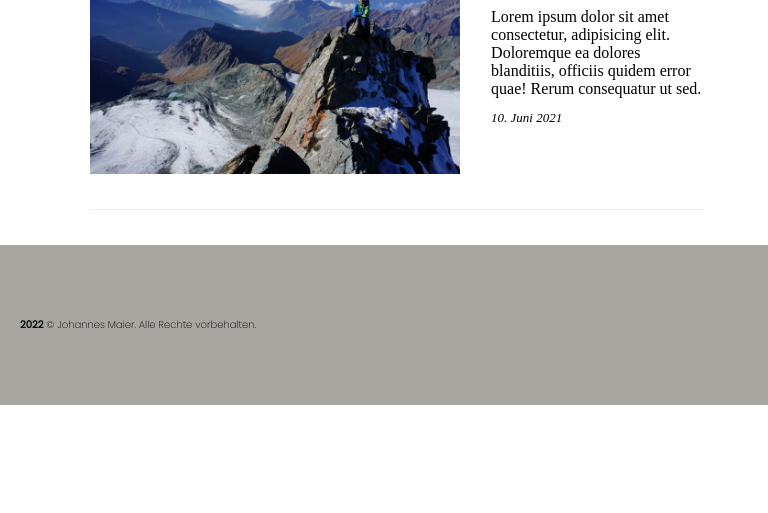
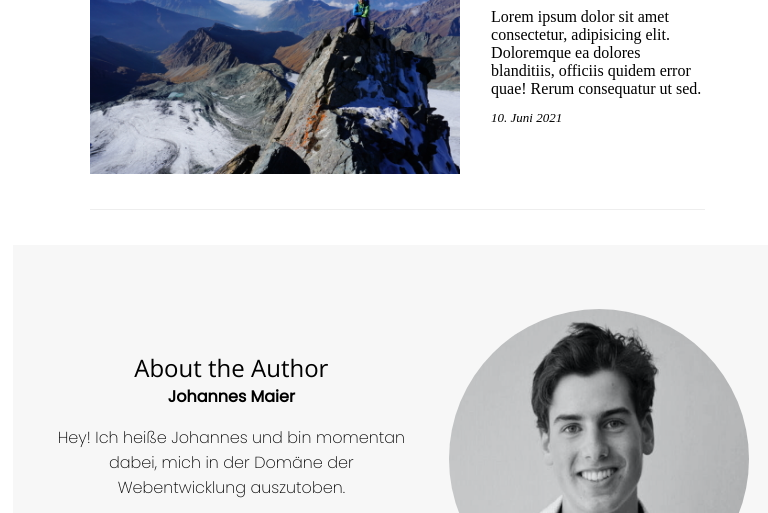
Before and after one commit to Ranarim/Udacity-Projects, a plain HTML site: page PersonalBlogWebsite/blog-page.html in a window 768 px wide. Shown: the part 1505-2018 px from the top of the page. Before the commit the page ends 1910 px from the top, so only its background shows below. Drawn offline with nearby package versions, Linux system fonts and the light colour scheme.

Commit message:
hopefully my last commit for today

```diff
--- /dev/null
+++ b/PersonalBlogWebsite/blog-page.css
@@ -0,0 +1,333 @@
+        @import url('https://fonts.googleapis.com/css2?family=Amatic+SC&family=Montserrat:ital,wght@0,100;0,200;0,300;0,400;0,500;0,600;0,700;1,200;1,300;1,400;1,500;1,600;1,700;1,900&family=Poppins:wght@200;400&display=swap');
+        @import url('https://fonts.googleapis.com/css2?family=Amatic+SC&family=Montserrat:ital,wght@0,100;0,200;0,300;0,400;0,500;0,600;0,700;1,200;1,300;1,400;1,500;1,600;1,700;1,900&family=Open+Sans:wght@300&family=Poppins:wght@200;400&display=swap');
+        @import url("navbar.css");
+        * {
+            box-sizing: border-box;
+            margin: 0px;
+            padding: 0px
+        }
+
+        .container {
+            display: grid;
+            grid-template-columns: repeat(3, 1fr);
+            grid-auto-rows: minmax(10px, auto);
+            /* Use grid-template-area to create a mobile layout where each named space occupies its own row */
+            grid-template-areas: "hd hd hd" "main main main" "footer footer footer";
+            width: 100%;
+            padding-bottom: 0;
+        }
+        /*NAVBAR Größer als 630px------------------------------------------
+
+nav {
+    background: #f7f7f7;
+    color: black;
+    display: flex;
+    justify-content: space-between;
+    width: 100vw;
+}
+
+nav .logo {
+    width: 13em !important;
+}
+
+nav h1 {
+    font-size: calc((2 - 1) * 0.96vw + 0.8rem);
+    margin: 1rem;
+}
+
+nav a {
+    text-decoration: none;
+    color: black;
+}
+
+nav .main_menu {
+    display: flex;
+    list-style: none;
+    flex-wrap: nowrap;
+    align-items: center;
+    justify-content: space-between;
+}
+
+nav .main_menu li a {
+    display: inline-block;
+    padding: 15px;
+    text-decoration: none;
+    color: black;
+    font-family: "Poppins";
+    font-size: calc((2 - 1) * 0.7vw + 0.6rem);
+}
+
+nav .mainMenu li a:hover {
+    cursor: pointer;
+}
+
+nav .open_menu {
+    font-size: 2rem;
+    margin: 20px;
+    display: none;
+    cursor: pointer;
+}
+
+nav .main_menu .close_menu,
+.icons i {
+    font-size: 2rem;
+    display: none;
+    cursor: pointer;
+}
+
+nav .logo {
+    margin: 6px;
+    font-size: 25px;
+    cursor: pointer;
+    font-family: "Poppins";
+}
+
+
+/*NAVBAR Kleiner als 630px
+
+@media (max-width: 630px) {
+    nav .main_menu {
+        height: 100vh;
+        position: fixed;
+        top: 0;
+        right: 0;
+        left: 0;
+        z-index: 10;
+        flex-direction: column;
+        justify-content: center;
+        align-items: center;
+        color: #f7f7f7;
+        background-color: black;
+        display: none;
+    }
+    nav .main_menu .close_menu {
+        display: block;
+        position: absolute;
+        top: 20px;
+        right: 20px;
+    }
+    nav .open_menu {
+        display: block;
+    }
+    nav .main_menu li a {
+        font-family: "Poppins";
+        font-size: 2rem;
+        color: white;
+    }
+    nav .main_menu li a:hover {
+        color: #a8a6a1;
+    }
+    .icons i {
+        display: inline-block;
+        padding: 12px;
+    }
+    .icons i:hover {
+        color: #a8a6a1;
+    }
+    nav h1 {
+        font-size: calc((2 - 1) * 1.2vw + 1rem);
+    }
+}
+
+
+/*MAIN Größer als kleiner als 470px*/
+
+        main {
+            grid-area: main;
+            display: flex;
+            justify-content: center;
+            align-items: center;
+            flex-direction: column;
+        }
+
+        main h2 {
+            font-family: "Open Sans", sans-serif;
+            font-weight: 200;
+        }
+
+        .photoslide {
+            height: min-content;
+        }
+
+        .heading {
+            margin: 1em 0 1em 0;
+        }
+
+        .photoslide img {
+            width: 100vw;
+            height: auto;
+        }
+
+        .posts {
+            display: flex;
+            flex-direction: column;
+            align-items: center;
+            justify-content: center;
+        }
+
+        .posts img {
+            width: 250px;
+            height: auto;
+        }
+
+        .post {
+            display: flex;
+            flex-direction: column;
+            justify-content: center;
+            width: 250px;
+            overflow: hidden;
+            margin-bottom: 35px;
+            padding-bottom: 35px;
+            border-bottom: 1px solid #eee;
+            background-color: white;
+        }
+
+        .post h2 {
+            font-size: 22px;
+            margin: 0.5em 0 0.5em 0;
+        }
+
+        .post_img {
+            display: flex;
+            justify-content: center;
+        }
+
+        .post_content {
+            justify-content: left;
+            text-align: left;
+        }
+
+        .post p {
+            margin: 10px 0 0 0;
+        }
+
+        .post em {
+            font-size: 13px;
+        }
+
+        footer {
+            grid-area: footer;
+            background-color: #a8a6a1;
+            height: 20vh;
+            display: flex;
+            align-items: center;
+            font-size: 10px;
+            padding: 2em;
+            font-family: Poppins;
+            font-weight: 300;
+        }
+
+        .introduction {
+            width: 100vw;
+            padding: 2em;
+            font-family: Poppins;
+            font-weight: 300;
+            display: flex;
+            flex-direction: column;
+            justify-content: center;
+            align-items: center;
+            background-color: #f7f7f7;
+            height: auto;
+        }
+
+        .introduction img {
+            height: 150px;
+            width: 150px;
+            margin-top: 2em;
+            border-radius: 100%;
+        }
+
+        .intro_text {
+            display: flex;
+            flex-direction: column;
+            justify-content: center;
+            align-items: center;
+            text-align: center;
+        }
+
+        .intro_text p {
+            margin: 1em 0 1em 0;
+        }
+
+        @media (min-width: 500px) and (max-width: 768px) {
+            .post img {
+                width: 100%;
+                height: auto;
+            }
+            .post {
+                width: 480px;
+            }
+            .introduction {
+                width: 100vw;
+                padding: 2em;
+                font-family: Poppins;
+                font-weight: 300;
+                display: flex;
+                flex-direction: row;
+                justify-content: center;
+                align-items: center;
+                background-color: #f7f7f7;
+                height: auto;
+            }
+            .introduction img {
+                height: 200px;
+                width: 200px;
+                margin-left: 2em;
+                border-radius: 100%;
+            }
+            .intro_text {
+                display: flex;
+                flex-direction: column;
+                justify-content: center;
+                align-items: center;
+                text-align: center;
+            }
+            .intro_text p {
+                margin: 1em 0 1em 0;
+            }
+        }
+
+        @media (min-width: 768px) {
+            .post {
+                display: flex;
+                flex-direction: row;
+                width: 80vw;
+            }
+            .post_content {
+                margin-left: 5%;
+                max-width: 480px;
+            }
+            main h1 {
+                margin: 1em 0 1em 0;
+                font-family: "Poppins";
+            }
+            .introduction {
+                width: 100vw;
+                padding: 2em;
+                font-family: Poppins;
+                font-weight: 300;
+                display: flex;
+                flex-direction: row;
+                justify-content: center;
+                align-items: center;
+                background-color: #f7f7f7;
+                height: auto;
+            }
+            .introduction img {
+                height: 300px;
+                width: 300px;
+                margin-left: 2em;
+                border-radius: 100%;
+            }
+            .intro_text {
+                display: flex;
+                flex-direction: column;
+                justify-content: center;
+                align-items: center;
+                text-align: center;
+                width: max(500px);
+            }
+            .intro_text p {
+                margin: 1em 0 1em 0;
+            }
+        }
--- a/PersonalBlogWebsite/blogarticle.html
+++ b/PersonalBlogWebsite/blog-page.html
@@ -7,7 +7,7 @@
     <meta name="viewport" content="width=device-width, initial-scale=1.0">
     <link rel="stylesheet" href="https://cdnjs.cloudflare.com/ajax/libs/font-awesome/5.12.0-2/css/all.min.css" integrity="sha256-46r060N2LrChLLb5zowXQ72/iKKNiw/lAmygmHExk/o=" crossorigin="anonymous" />
     <link href='https://css.gg/mail.css' rel='stylesheet'>
-    <link rel="stylesheet" href="blogarticle.css" />
+    <link rel="stylesheet" href="blog-page.css" />
     <link rel="icon" href="moon.png">
     <title>Just an average article</title>
 </head>
@@ -17,13 +17,13 @@
         <!--  <header class="main-header" id="main-header"> -->
         <nav>
             <div class="logo">
-                <a href="blogpage.html">
+                <a href="index.html">
                     <h1>Johannes Maier</h1>
                 </a>
             </div>
             <div class="open_menu"><i class="fa fa-bars"></i></div>
             <ul class="main_menu">
-                <li><a href="blogarticle.html">Berggeschichten</a></li>
+                <li><a href="blog-page.html">Berggeschichten</a></li>
                 <li><a href="#">Projekte</a></li>
                 <li><a href="#">Unterricht</a></li>
                 <li><a href="#">Sonstiges</a></li>
@@ -87,6 +87,20 @@
                 </div>
 
             </div>
+            <div class="introduction">
+                <div class="intro_text">
+                    <h2>About the Author</h2>
+                    <h4>Johannes Maier</h4>
+                    <p>Hey! Ich heiße Johannes und bin momentan dabei, mich in der Domäne der Webentwicklung auszutoben.</p>
+                    <span class="bio_icons">
+                        <i class="fab fa-facebook"></i>
+                        <i class="fab fa-twitter"></i>
+                        <i class="fab fa-linkedin"></i>
+                    </span>
+                </div>
+                <div class="bio_img"><img src="me.jpg" alt="Ich"></div>
+
+            </div>
         </main>
         <footer>
             <p><b>2022</b> &copy; Johannes Maier. Alle Rechte vorbehalten.</p>
--- a/PersonalBlogWebsite/blogarticle.css
+++ /dev/null
@@ -1,246 +0,0 @@
-@import url('https://fonts.googleapis.com/css2?family=Amatic+SC&family=Montserrat:ital,wght@0,100;0,200;0,300;0,400;0,500;0,600;0,700;1,200;1,300;1,400;1,500;1,600;1,700;1,900&family=Poppins:wght@200;400&display=swap');
-@import url('https://fonts.googleapis.com/css2?family=Amatic+SC&family=Montserrat:ital,wght@0,100;0,200;0,300;0,400;0,500;0,600;0,700;1,200;1,300;1,400;1,500;1,600;1,700;1,900&family=Open+Sans:wght@300&family=Poppins:wght@200;400&display=swap');
-@import url("navbar.css");
-* {
-    box-sizing: border-box;
-    margin: 0px;
-    padding: 0px
-}
-
-.container {
-    display: grid;
-    grid-template-columns: repeat(3, 1fr);
-    grid-auto-rows: minmax(10px, auto);
-    /* Use grid-template-area to create a mobile layout where each named space occupies its own row */
-    grid-template-areas: "hd hd hd" "main main main" "footer footer footer";
-    width: 100%;
-    padding-bottom: 0;
-}
-
-
-/*NAVBAR Größer als 630px------------------------------------------
-
-nav {
-    background: #f7f7f7;
-    color: black;
-    display: flex;
-    justify-content: space-between;
-    width: 100vw;
-}
-
-nav .logo {
-    width: 13em !important;
-}
-
-nav h1 {
-    font-size: calc((2 - 1) * 0.96vw + 0.8rem);
-    margin: 1rem;
-}
-
-nav a {
-    text-decoration: none;
-    color: black;
-}
-
-nav .main_menu {
-    display: flex;
-    list-style: none;
-    flex-wrap: nowrap;
-    align-items: center;
-    justify-content: space-between;
-}
-
-nav .main_menu li a {
-    display: inline-block;
-    padding: 15px;
-    text-decoration: none;
-    color: black;
-    font-family: "Poppins";
-    font-size: calc((2 - 1) * 0.7vw + 0.6rem);
-}
-
-nav .mainMenu li a:hover {
-    cursor: pointer;
-}
-
-nav .open_menu {
-    font-size: 2rem;
-    margin: 20px;
-    display: none;
-    cursor: pointer;
-}
-
-nav .main_menu .close_menu,
-.icons i {
-    font-size: 2rem;
-    display: none;
-    cursor: pointer;
-}
-
-nav .logo {
-    margin: 6px;
-    font-size: 25px;
-    cursor: pointer;
-    font-family: "Poppins";
-}
-
-
-/*NAVBAR Kleiner als 630px
-
-@media (max-width: 630px) {
-    nav .main_menu {
-        height: 100vh;
-        position: fixed;
-        top: 0;
-        right: 0;
-        left: 0;
-        z-index: 10;
-        flex-direction: column;
-        justify-content: center;
-        align-items: center;
-        color: #f7f7f7;
-        background-color: black;
-        display: none;
-    }
-    nav .main_menu .close_menu {
-        display: block;
-        position: absolute;
-        top: 20px;
-        right: 20px;
-    }
-    nav .open_menu {
-        display: block;
-    }
-    nav .main_menu li a {
-        font-family: "Poppins";
-        font-size: 2rem;
-        color: white;
-    }
-    nav .main_menu li a:hover {
-        color: #a8a6a1;
-    }
-    .icons i {
-        display: inline-block;
-        padding: 12px;
-    }
-    .icons i:hover {
-        color: #a8a6a1;
-    }
-    nav h1 {
-        font-size: calc((2 - 1) * 1.2vw + 1rem);
-    }
-}
-
-
-/*MAIN Größer als kleiner als 470px*/
-
-main {
-    grid-area: main;
-    display: flex;
-    justify-content: center;
-    align-items: center;
-    flex-direction: column;
-}
-
-main h2 {
-    font-family: "Open Sans", sans-serif;
-    font-weight: 200;
-}
-
-.photoslide {
-    height: min-content;
-}
-
-.heading {
-    margin: 1em 0 1em 0;
-}
-
-.photoslide img {
-    width: 100vw;
-    height: auto;
-}
-
-.posts {
-    display: flex;
-    flex-direction: column;
-    align-items: center;
-    justify-content: center;
-}
-
-.posts img {
-    width: 250px;
-    height: auto;
-}
-
-.post {
-    display: flex;
-    flex-direction: column;
-    justify-content: center;
-    width: 250px;
-    overflow: hidden;
-    margin-bottom: 35px;
-    padding-bottom: 35px;
-    border-bottom: 1px solid #eee;
-    background-color: white;
-}
-
-.post h2 {
-    font-size: 22px;
-    margin: 0.5em 0 0.5em 0;
-}
-
-.post_img {
-    display: flex;
-    justify-content: center;
-}
-
-.post_content {
-    justify-content: left;
-    text-align: left;
-}
-
-.post p {
-    margin: 10px 0 0 0;
-}
-
-.post em {
-    font-size: 13px;
-}
-
-footer {
-    grid-area: footer;
-    background-color: #a8a6a1;
-    height: 20vh;
-    display: flex;
-    align-items: center;
-    font-size: 10px;
-    padding: 2em;
-    font-family: Poppins;
-    font-weight: 300;
-}
-
-@media (min-width: 500px) and (max-width: 768px) {
-    .post img {
-        width: 100%;
-        height: auto;
-    }
-    .post {
-        width: 480px;
-    }
-}
-
-@media (min-width: 768px) {
-    .post {
-        display: flex;
-        flex-direction: row;
-        width: 80vw;
-    }
-    .post_content {
-        margin-left: 5%;
-        max-width: 480px;
-    }
-    main h1 {
-        margin: 1em 0 1em 0;
-        font-family: "Poppins";
-    }
-}
```
Also changed, not shown: PersonalBlogWebsite/index.html (renamed from PersonalBlogWebsite/blogpage.html, +3 -16 lines), PersonalBlogWebsite/index.css (renamed from PersonalBlogWebsite/blogpage.css).
